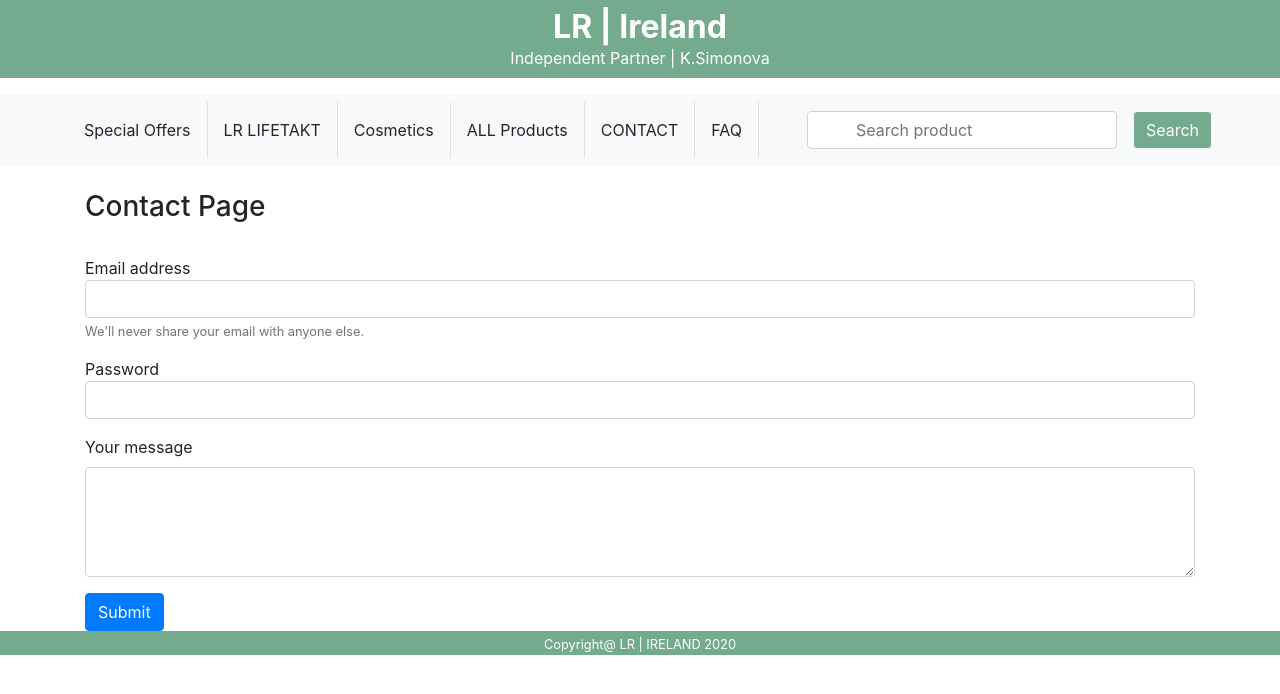
After one commit to mariourban83/MU-Python-Django-Ecommerce-Store, a Django app: template shop/templates/shop/contact.html in a window 1280 px wide. The commit adds this page. Shown: the top 694 px of the page. Run offline with Django 3.2, Linux system fonts and the light colour scheme; the template is opened without the code that fills it, so the values that code supplies are empty; some libraries are stand-ins or nearby versions.

Commit message:
Edit templates, add bootstrap navbar and default pages

```diff
--- a/eshop/settings.py
+++ b/eshop/settings.py
@@ -110,6 +110,9 @@ USE_TZ = True
 # https://docs.djangoproject.com/en/3.0/howto/static-files/
 
 STATIC_URL = '/static/'
+STATICFILES_DIRS = [
+        os.path.join(BASE_DIR, 'static',),
+]
 
 MEDIA_URL = '/media/'
 MEDIA_ROOT = os.path.join(BASE_DIR, 'media/')
--- a/shop/models.py
+++ b/shop/models.py
@@ -27,7 +27,7 @@ class Product(models.Model):
                                  on_delete=models.CASCADE)
     name = models.CharField(max_length=200, db_index=True)
     slug = models.SlugField(max_length=200, db_index=True)
-    image = models.ImageField(upload_to='products/%Y/%m/%d',
+    image = models.ImageField(upload_to='products',
                               blank=True)
     description = models.TextField(blank=True)
     price = models.DecimalField(max_digits=10, decimal_places=2)
--- /dev/null
+++ b/shop/static/css/base.css
@@ -0,0 +1,4 @@
+body {
+    margin:0;
+    padding:0;
+}
--- a/shop/templates/shop/base.html
+++ b/shop/templates/shop/base.html
@@ -6,7 +6,8 @@
     <!-- Required meta tags -->
     <meta charset="utf-8">
     <meta name="viewport" content="width=device-width, initial-scale=1, shrink-to-fit=no">
-
+    <link rel="icon" href="{% static 'img/favicon.ico' %}" type="image/x-icon" />
+    <link href="{% static 'css/base.css' %}" rel="stylesheet">
     <!-- Bootstrap CSS -->
     <link rel="stylesheet" href="https://stackpath.bootstrapcdn.com/bootstrap/4.3.1/css/bootstrap.min.css"
         integrity="sha384-ggOyR0iXCbMQv3Xipma34MD+dH/1fQ784/j6cY/iJTQUOhcWr7x9JvoRxT2MZw1T" crossorigin="anonymous">
@@ -22,7 +23,7 @@
 
 <body>
     <div class="container-fluid" id="header-top" style="background-color: #74AB8C;">
-        <a class="nav-link p-0" href="#">
+        <a class="nav-link p-0" href="{% url 'shop:home' %}">
             <h2 class="text-center text-white pt-2 pb-0 mb-0"><strong>LR | Ireland</strong></h2>
             <p class="text-center text-white pb-2">Independent Partner | K.Simonova</p>
         </a>
@@ -44,13 +45,13 @@
                     <a class="nav-link text-body" href="#">Cosmetics</a>
                 </li>
                 <li class="nav-item  border-right p-2">
-                    <a class="nav-link text-body" href="#">ALL Products</a>
+                    <a class="nav-link text-body" href="{% url 'shop:product_list' %}">ALL Products</a>
                 </li>
                 <li class="nav-item border-right p-2">
-                    <a class="nav-link text-body" href="#">CONTACT</a>
+                    <a class="nav-link text-body" href="{% url 'shop:contact' %}">CONTACT</a>
                 </li>
                 <li class="nav-item  border-right p-2">
-                    <a class="nav-link text-body" href="#">FAQ</a>
+                    <a class="nav-link text-body" href="{% url 'shop:faq' %}">FAQ</a>
                 </li>
 
                 <form class="form-inline my-2 my-lg-0">
--- /dev/null
+++ b/shop/templates/shop/contact.html
@@ -0,0 +1,27 @@
+{% extends "shop/base.html" %}
+{% load static %}
+
+{% block content %}
+<br>
+<div class="container">
+   <h3>Contact Page</h3>
+
+<br>
+<form>
+    <div class="form-group">
+      <label">Email address</label>
+      <input type="email" class="form-control" id="exampleInputEmail1" aria-describedby="emailHelp">
+      <small id="emailHelp" class="form-text text-muted">We'll never share your email with anyone else.</small>
+    </div>
+    <div class="form-group">
+      <label">Password</label>
+      <input type="password" class="form-control" id="exampleInputPassword1">
+    </div>
+    <div class="form-group">
+        <label for="exampleFormControlTextarea1">Your message</label>
+        <textarea class="form-control" id="exampleFormControlTextarea1" rows="4"></textarea>
+      </div>
+    <button type="submit" class="btn btn-primary">Submit</button>
+  </form>
+</div>
+{% endblock %}
--- a/shop/urls.py
+++ b/shop/urls.py
@@ -4,9 +4,12 @@ from django.urls import path
 app_name = 'shop'
 
 urlpatterns = [
-    path('', views.product_list, name="product_list"),
-    path('<slug:category_slug>/', views.product_list,
-         name='product_list_by_category'),
-    path('<int:id>/<slug:slug>/', views.product_detail,
-         name='product_detail'),
+     path('', views.home, name="home"),
+     path('contact', views.contact, name="contact"),
+     path('FAQ', views.faq, name="faq"),
+     path('list', views.product_list, name="product_list"),
+     path('<slug:category_slug>/', views.product_list,
+          name='product_list_by_category'),
+     path('<int:id>/<slug:slug>/', views.product_detail,
+          name='product_detail'),
 ]
```
Also changed, not shown: shop/templates/shop/faq.html (added, +10 -0 lines), shop/templates/shop/home.html (added, +11 -0 lines), shop/templates/shop/product/list.html (+22 -5 lines), shop/views.py (+20 -2 lines), media/products/Aloe_vera_drinking_gel_immune_plus.png (added), media/products/Aloe_vera_drinking_gel_peach.png (added), media/products/Aloe_vera_hair_body_set.png (added), media/products/ProBalance_tablets.png (added), media/products/Super_omega_capsules.png (added), shop/migrations/0002_auto_20200323_1018.py (added), shop/static/img/favicon.ico (added).
